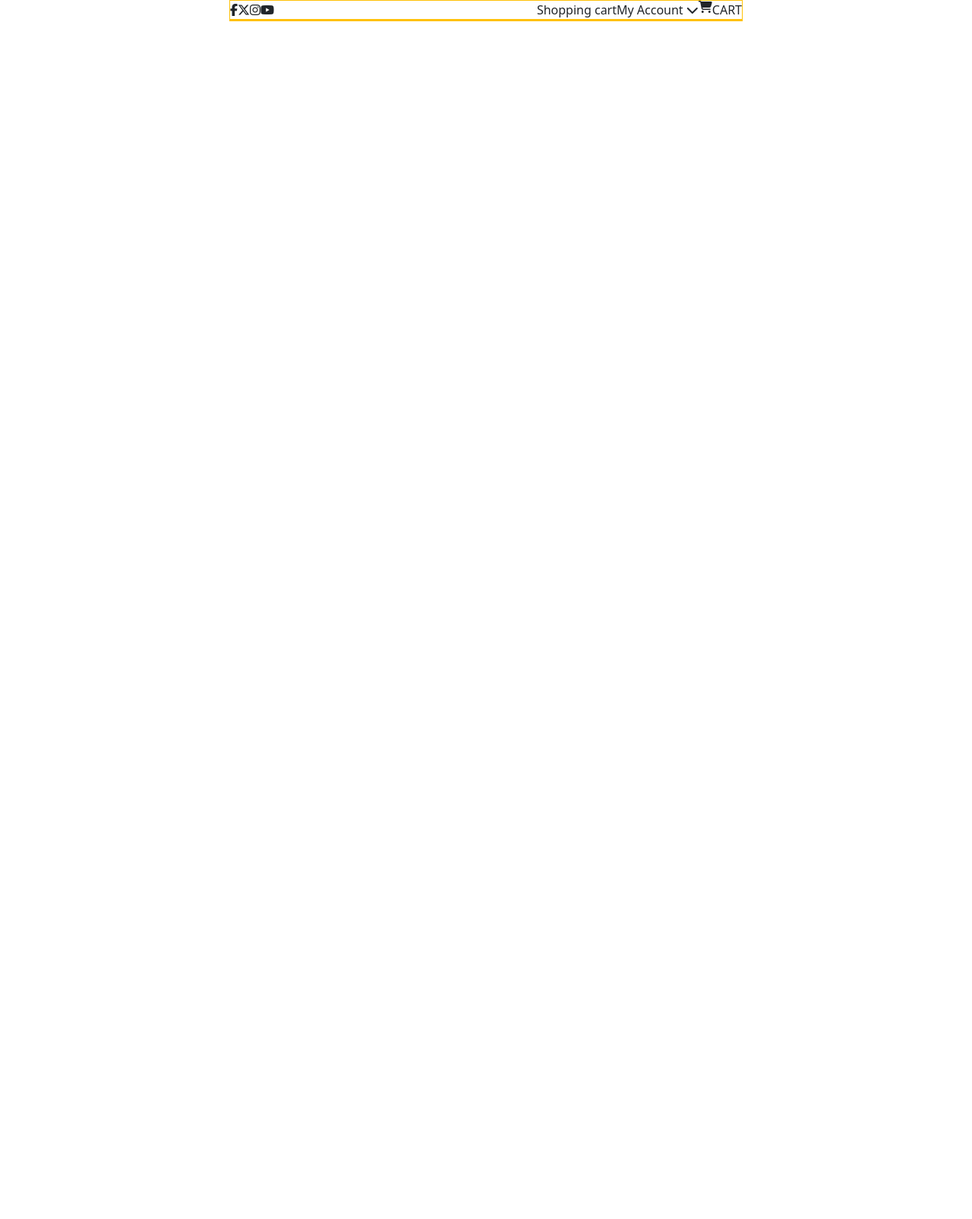
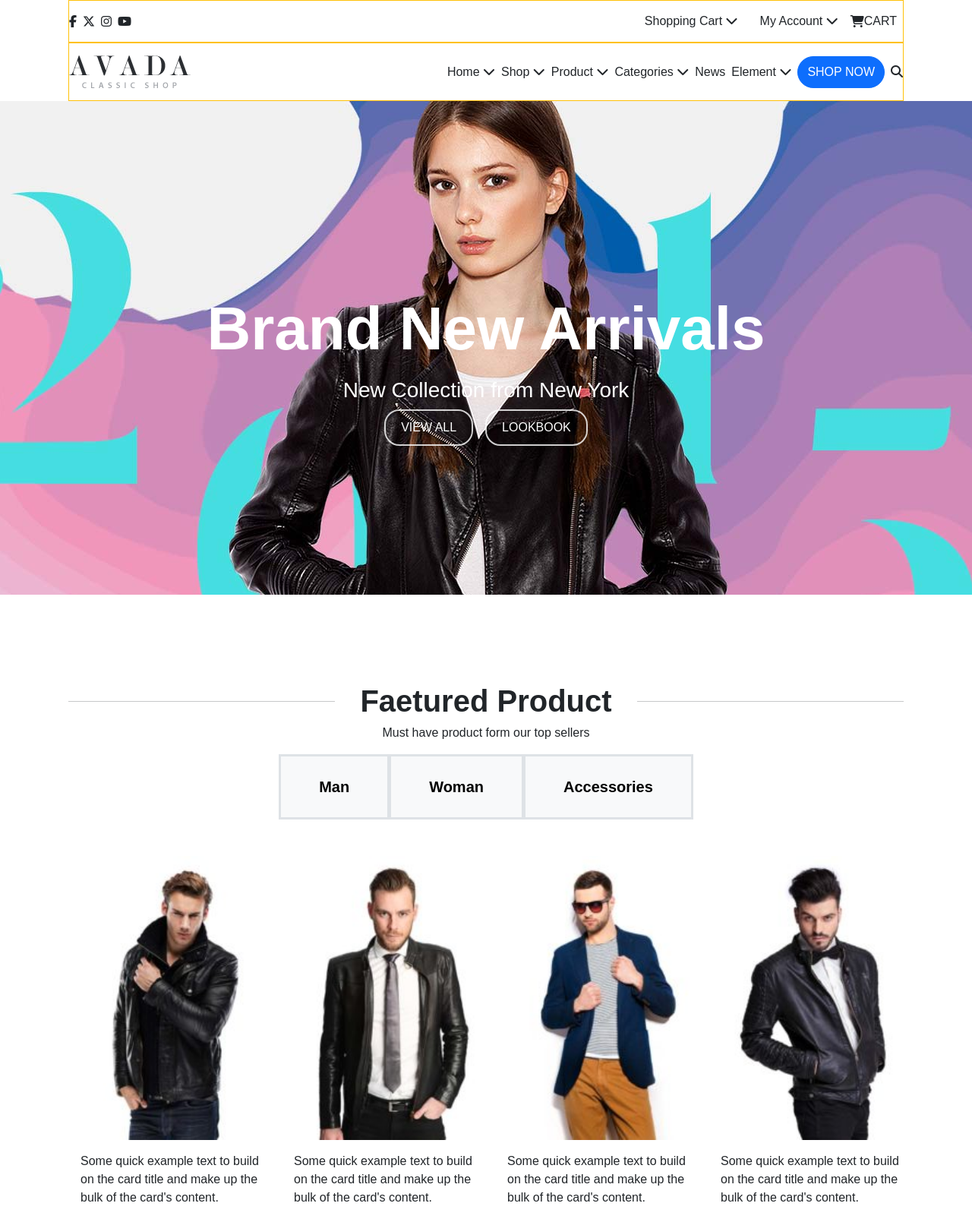
Before and after one commit to rpalanga/proj-html-vuejs, a Vue app: page / in a window 1280 px wide. Shown: the whole page at 76% size. Before the commit the page ends 800 px from the top, so only its background shows below. Built offline with nearby package versions, Linux system fonts and the light colour scheme.

Commit message:
stilizzazione prima parte

```diff
--- a/src/App.vue
+++ b/src/App.vue
@@ -1,19 +1,32 @@
 <script>
+import {store} from "./store.js";
+
 import AppNav from "./components/AppNav.vue";
+import AppMain from "./components/AppMain.vue"
 
 export default{
+  data(){
+    return{
+      store
+    }
+  },
 
   components:{
     AppNav,
+    AppMain
   }
 }
 
 </script>
 
 <template>
-  <div class="my-container">
-    <AppNav/>
-  </div>
+
+ <AppNav/>
+
+ <AppMain/>
+
+
+
 
 
 </template>
--- /dev/null
+++ b/src/components/AppMain.vue
@@ -0,0 +1,102 @@
+<script>
+
+export default {
+    name: "AppMain"
+
+
+}
+</script>
+
+<template>
+    <div class="my-container">
+
+        <div class="row justify-content-center align-items-center text-center my-main-padding ">
+            <div class="col-4">
+                <hr>
+            </div>
+            <div class="col-4 fw-bolder fs-1 ">Faetured Product</div>
+            <div class="col-4">
+                <hr>
+            </div>
+        </div>
+        <div class="row text-center mb-3">
+            <div class="col-12">Must have product form our top sellers</div>
+        </div>
+
+        <!-- sezione dei bottoni in hover -->
+
+        <div class="row justify-content-center mb-5">
+            <div class="col-10 d-flex justify-content-center">
+                <div class="btn-group btn-group-lg" role="group" aria-label="Large button group">
+                    <button type="button"
+                        class="btn btn-light border border-3 rounded-0 button-padding fw-bolder">Man</button>
+                    <button type="button"
+                        class="btn btn-light border border-3 rounded-0 button-padding fw-bolder">Woman</button>
+                    <button type="button"
+                        class="btn btn-light border border-3 rounded-0 button-padding fw-bolder">Accessories</button>
+                </div>
+
+            </div>
+
+        </div>
+
+        <!-- immagini  -->
+
+        <div class="row">
+            <div class="col-3">
+                <div class="card border-0" style="width: 18rem;">
+                    <img src="../../public/images/black_elegant_leather_jacket-200x260.jpg" class="card-img-top" alt="...">
+                    <div class="card-body">
+                        <p class="card-text">Some quick example text to build on the card title and make up the bulk of
+                            the card's content.</p>
+                    </div>
+                </div>
+            </div>
+            <div class="col-3">
+                <div class="card border-0" style="width: 18rem;">
+                    <img src="../../public/images/black_leather_suit-200x260.jpg" class="card-img-top" alt="...">
+                    <div class="card-body">
+                        <p class="card-text">Some quick example text to build on the card title and make up the bulk of
+                            the card's content.</p>
+                    </div>
+                </div>
+            </div>
+            <div class="col-3">
+                <div class="card border-0" style="width: 18rem;">
+                    <img src="../../public/images/blue_jacket_and_white_stripe_tee-200x260.jpg" class="card-img-top" alt="...">
+                    <div class="card-body">
+                        <p class="card-text">Some quick example text to build on the card title and make up the bulk of
+                            the card's content.</p>
+                    </div>
+                </div>
+            </div>
+            <div class="col-3">
+                <div class="card border-0" style="width: 18rem;">
+                    <img src="../../public/images/modern_black_leather_suit-200x260.jpg" class="card-img-top" alt="...">
+                    <div class="card-body">
+                        <p class="card-text">Some quick example text to build on the card title and make up the bulk of
+                            the card's content.</p>
+                    </div>
+                </div>
+            </div>
+        </div>
+
+    </div>
+
+</template>
+
+<style lang="scss">
+@use "../newstyles/styles.scss" as *;
+
+.my-container {
+
+    .my-main-padding {
+        padding-top: 110px;
+    }
+
+    .button-padding {
+        padding: 25px 50px;
+    }
+
+}
+</style>
--- a/src/components/AppNav.vue
+++ b/src/components/AppNav.vue
@@ -1,37 +1,88 @@
 <script>
 
-export default{
-    name:"AppNav",
+export default {
+    name: "AppNav",
 }
 
 </script>
 
 <template>
-    <div class="container-fluid">
-        <div class="top-nav d-flex justify-content-between border border-warning">
-            <div class="my-icon">
+    <div class="my-container">
+        <div class="top-nav d-flex justify-content-between align-items-center  border border-warning">
+            <div class="my-icon d-flex gap-2">
                 <i class="fa-brands fa-facebook-f"></i>
                 <i class="fa-brands fa-x-twitter"></i>
                 <i class="fa-brands fa-instagram"></i>
                 <i class="fa-brands fa-youtube"></i>
             </div>
-            <div class="personal-space d-flex">
-                <div class="my-shop">
-                    <span>Shopping cart </span>
+
+            <div class="personal-space d-flex align-items-center">
+                <div class="my-shop p-2 ">
+
+                        <ul class="navbar-nav">
+                            <li class="nav-item dropdown">
+                                <button class="btn " data-bs-toggle="dropdown"
+                                    aria-expanded="false">
+                                    Shopping Cart <i class="fa-solid fa-chevron-down"></i>
+                                </button>
+                                <ul class="dropdown-menu dropdown-menu">
+                                    <li><a class="dropdown-item">Le tue Scelte</a></li>
+
+                                </ul>
+                            </li>
+                        </ul>
+
+
                 </div>
-                <div class="account">
+                <div class="account p-2">
                     <span>My Account <i class="fa-solid fa-chevron-down"></i></span>
 
                 </div>
-                <div class="shop d-flex">
+                <div class="shop d-flex align-items-center p-2">
                     <i class="fa-solid fa-cart-shopping"></i>
                     <span>CART</span>
                 </div>
 
             </div>
         </div>
-        <div class="down-nav d-flex justify-content-between border border-warning">
 
+        <!-- inizio seconda Nav -->
+
+        <div class="down-nav d-flex justify-content-between align-items-center  py-3 border border-warning">
+            <div class="my-logo">
+                <img src="../../public/images/classic_shop_logo1x.png" alt="">
+            </div>
+            <div class="site-section d-flex gap-2 align-items-center  ">
+                <ul class="d-flex gap-2 m-0">
+                    <li>Home <i class="fa-solid fa-chevron-down"></i></li>
+                    <li>Shop <i class="fa-solid fa-chevron-down"></i></li>
+                    <li>Product <i class="fa-solid fa-chevron-down"></i></li>
+                    <li>Categories <i class="fa-solid fa-chevron-down"></i></li>
+                    <li>News </li>
+                    <li>Element <i class="fa-solid fa-chevron-down"></i></li>
+                </ul>
+                <button class="btn btn-primary py-2 rounded-pill ">
+                    SHOP NOW
+                </button>
+                <div class="serch-icon">
+                    <i class="fa-solid fa-magnifying-glass"></i>
+                </div>
+            </div>
+
+        </div>
+    </div>
+
+    <!-- jumpotron -->
+    <div class="container-fluid my-bg-jumbo ">
+        <div class="my-container text-center  d-flex flex-column align-item-center text-white my-padding">
+            <h2 class="display-1 fw-bolder my-3  ">Brand New Arrivals</h2>
+            <h3 class="fw-lighter">New Collection from New York</h3>
+            <div class="d-flex justify-content-center gap-3">
+                <div class="my-btn-trasparent">VIEW ALL</div>
+                <div class="my-btn-trasparent">LOOKBOOK</div>
+
+
+            </div>
 
         </div>
     </div>
@@ -41,4 +92,22 @@ export default{
 <style lang="scss">
 @use "../newstyles/styles.scss" as *;
 
+.my-bg-jumbo{
+    background-image: url(../../public/images/home1_slide_three_bg_2.jpg);
+    background-position: top;
+
+    height: 650px;
+    display: flex;
+    align-items: center;
+
+    .my-padding{
+        padding-top: 150px;
+        padding-bottom: 110px;
+    }
+
+}
+
+ul{
+    list-style-type: none;
+}
 </style>
--- a/src/newstyles/styles.scss
+++ b/src/newstyles/styles.scss
@@ -17,10 +17,18 @@
     padding: 0;
     margin: 0;
     box-sizing: border-box;
+    font-family: sans-serif;
   }
 
   .my-container{
-    max-width: 700px;
+    max-width: 1100px;
     margin-left: auto;
     margin-right: auto;
   }
+
+  .my-btn-trasparent{
+    padding: 10px 20px;
+    border: 2px solid rgba(255,255,255,0.8);
+    background-color: transparent ;
+    border-radius: 20px;
+  }
--- /dev/null
+++ b/src/store.js
@@ -0,0 +1,6 @@
+import { reactive  } from "vue";
+
+export const store = reactive({
+
+
+});
```
